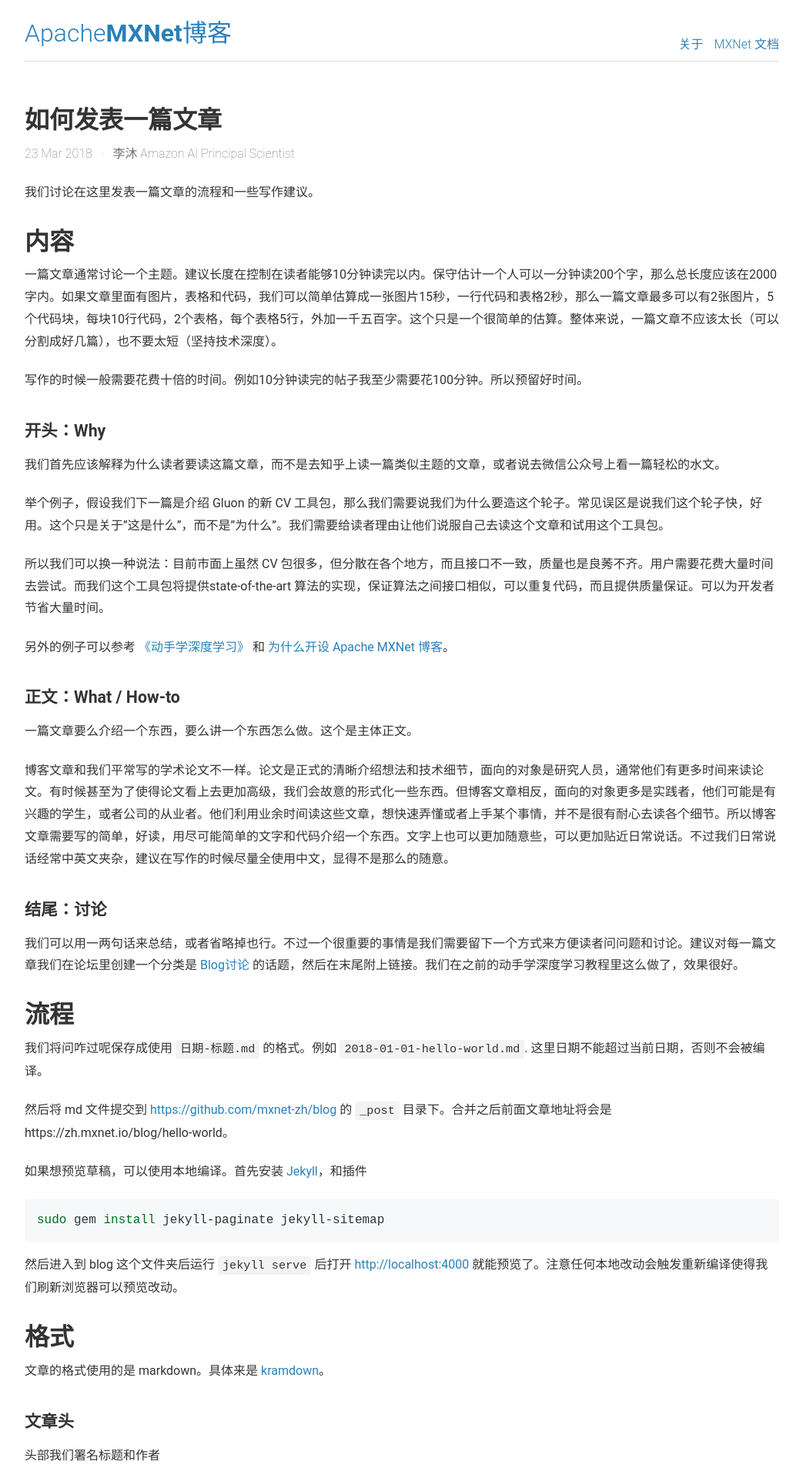
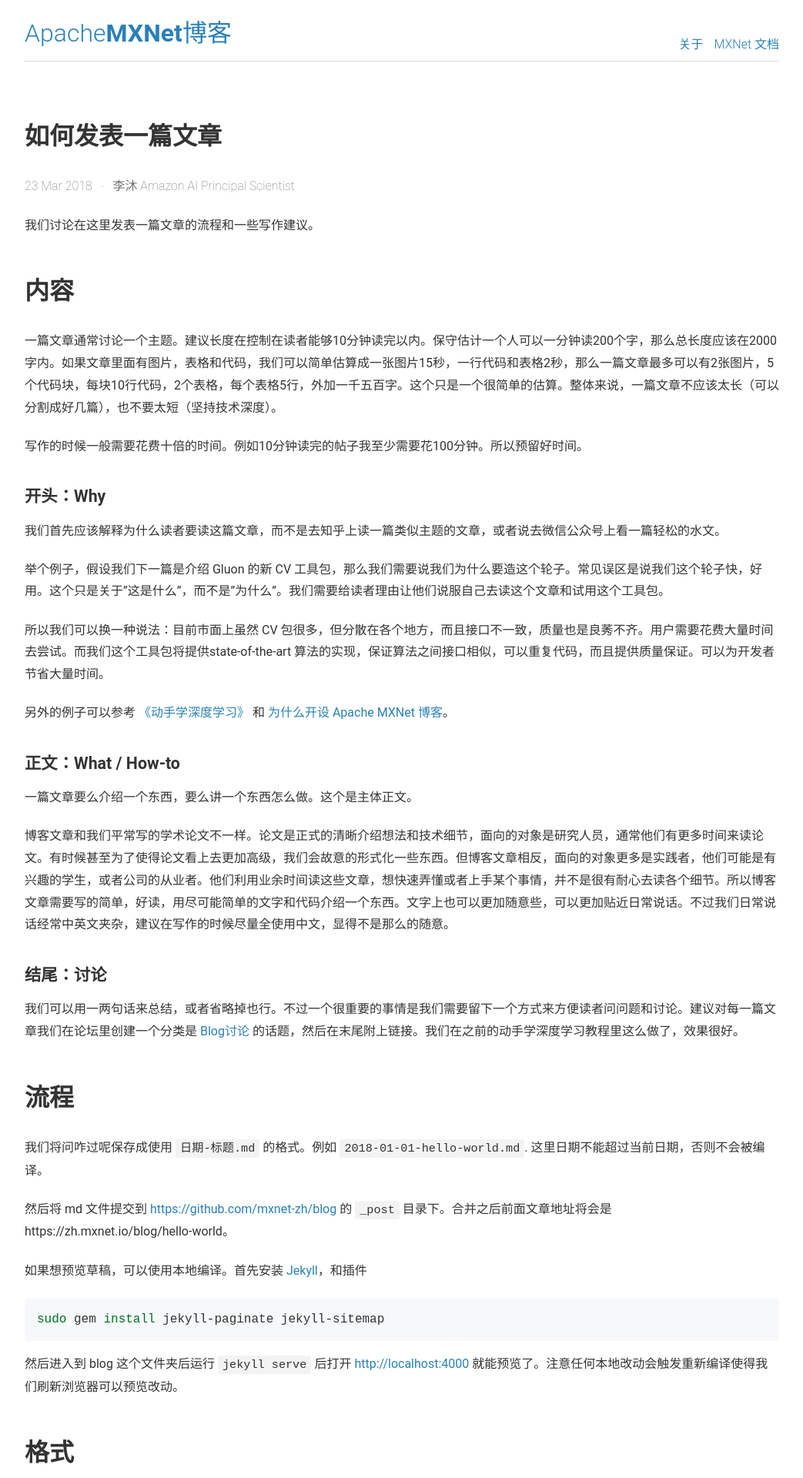
Before and after one commit to mxnet-zh/blog, a Jekyll site: the page built from _posts/2018-03-23-how-to.md, in a window 1280 px wide. Shown: the top 1920 px of the page at 77% size, without its empty margins (118-1161 px from the left). Built offline with Jekyll 4.4.1, drawn with Linux system fonts in a browser that asks for light colours; formulas are drawn with MathJax 3.

Commit message:
update css

```diff
--- a/_sass/custom.scss
+++ b/_sass/custom.scss
@@ -13,7 +13,7 @@
 
 h2 {
   font-weight:700;
-  padding:0px;
+  padding:0.67em 0;
 }
 
 a {
@@ -33,6 +33,7 @@ table {
     width: 100%;
     overflow: auto;
     border-collapse: collapse;
+    margin-bottom: 1.3334em;
 }
 table tr {
     border-top: 1px solid #cccccc;
```
